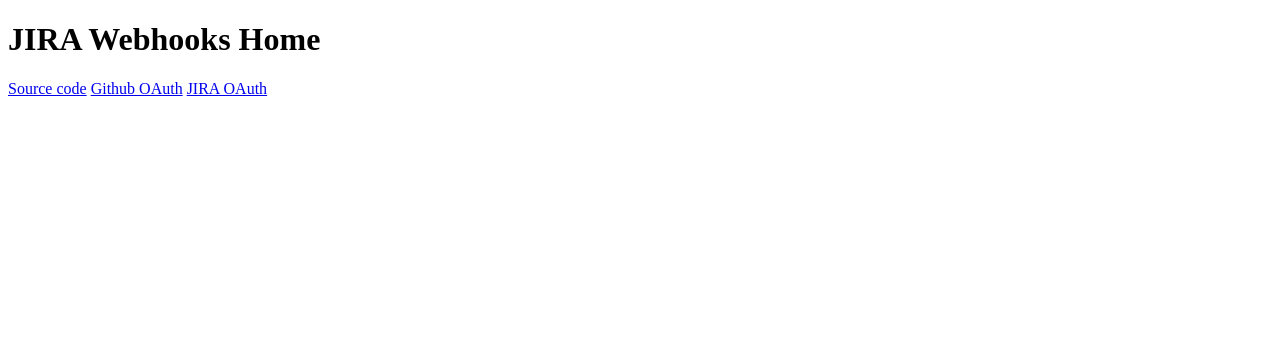
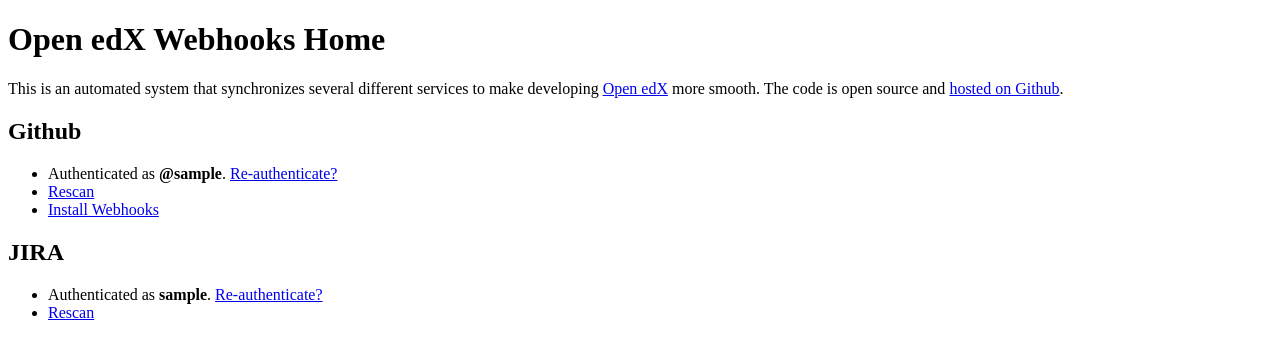
Before and after one commit to openedx/openedx-webhooks, a Flask app: template openedx_webhooks/templates/main.html in a window 1280 px wide. Shown: the top 359 px of the page. Run offline with Flask 2, Linux system fonts and the light colour scheme; the template is opened without the code that fills it: most values are stand-ins (such as "Sample title", 1, 10 or a date in 2020); parts of the project's set-up code (start-up, migrations or seed data) failed here and were passed over.

Commit message:
Reformat main HTML page

```diff
--- a/openedx_webhooks/templates/install.html
+++ b/openedx_webhooks/templates/install.html
@@ -14,7 +14,7 @@
     </ul>
   {% endif %}
 {% endwith %}
-    <form id="install-form" action="{{ url_for("install_github_webhooks") }}" method="POST">
+    <form id="install-form" action="{{ url_for("github_install") }}" method="POST">
     <p>
       Clicking this button will install the Github webhook for the repo
       you specify. If you don't specify a repo, the webhook will be installed
--- a/openedx_webhooks/templates/main.html
+++ b/openedx_webhooks/templates/main.html
@@ -1,7 +1,7 @@
 <!doctype html>
 <html>
     <body>
-        <h1>JIRA Webhooks Home</h1>
+        <h1>Open edX Webhooks Home</h1>
 {% with messages = get_flashed_messages() %}
   {% if messages %}
     <ul class="flashes">
@@ -11,8 +11,35 @@
     </ul>
   {% endif %}
 {% endwith %}
-    <a href="https://github.com/singingwolfboy/openedx-webhooks">Source code</a>
-    <a href="{{ url_for("github.login") }}">Github OAuth</a>
-    <a href="{{ url_for("jira.login") }}">JIRA OAuth</a>
+    <p>This is an automated system that synchronizes several different services
+       to make developing <a href="http://openedx.org">Open edX</a> more smooth.
+       The code is open source and <a href="https://github.com/singingwolfboy/openedx-webhooks">
+       hosted on Github</a>.
+    </p>
+    <h2>Github</h2>
+    <ul>
+      <li>
+        {% if github_username %}
+        Authenticated as <strong>@{{github_username}}</strong>.
+        <a href="{{ url_for("github.login") }}">Re-authenticate?</a>
+        {% else %}
+        <a href="{{ url_for("github.login") }}">Authenticate</a>
+        {% endif %}
+      </li>
+      <li><a href="{{ url_for("github_rescan") }}">Rescan</a></li>
+      <li><a href="{{ url_for("github_install") }}">Install Webhooks</a></li>
+    </ul>
+    <h2>JIRA</h2>
+    <ul>
+      <li>
+        {% if jira_username %}
+        Authenticated as <strong>{{jira_username}}</strong>.
+        <a href="{{ url_for("jira.login") }}">Re-authenticate?</a>
+        {% else %}
+        <a href="{{ url_for("jira.login") }}">Authenticate</a>
+        {% endif %}
+      </li>
+      <li><a href="{{ url_for("jira_rescan") }}">Rescan</a></li>
+    </ul>
     </body>
 </html>
--- a/openedx_webhooks/views/github.py
+++ b/openedx_webhooks/views/github.py
@@ -85,7 +85,7 @@ def github_rescan():
 
 
 @app.route("/github/install", methods=("GET", "POST"))
-def install_github_webhooks():
+def github_install():
     if request.method == "GET":
         return render_template("install.html")
     repo = request.form.get("repo", "")
```
Also changed, not shown: openedx_webhooks/views/__init__.py (+17 -3 lines).
